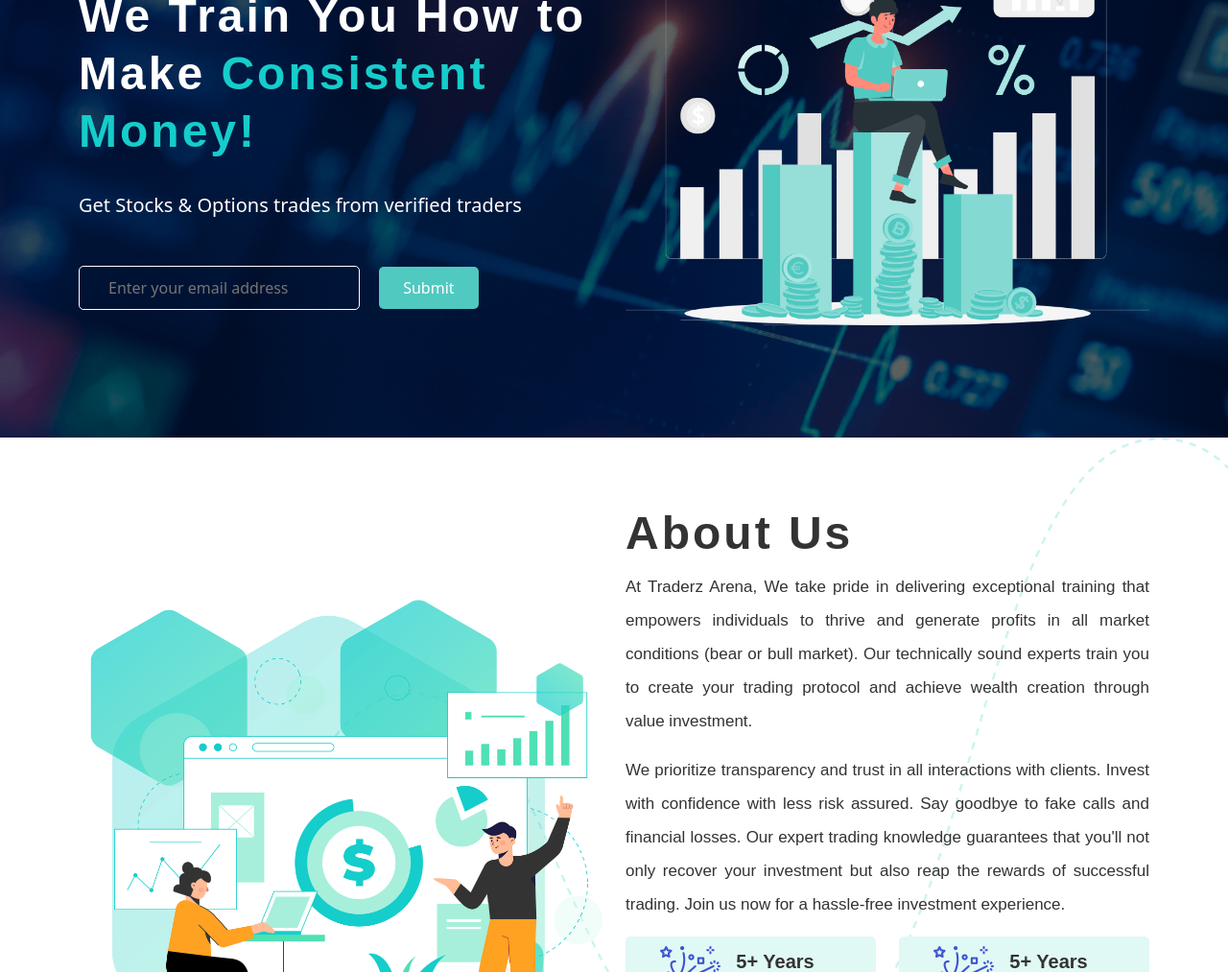
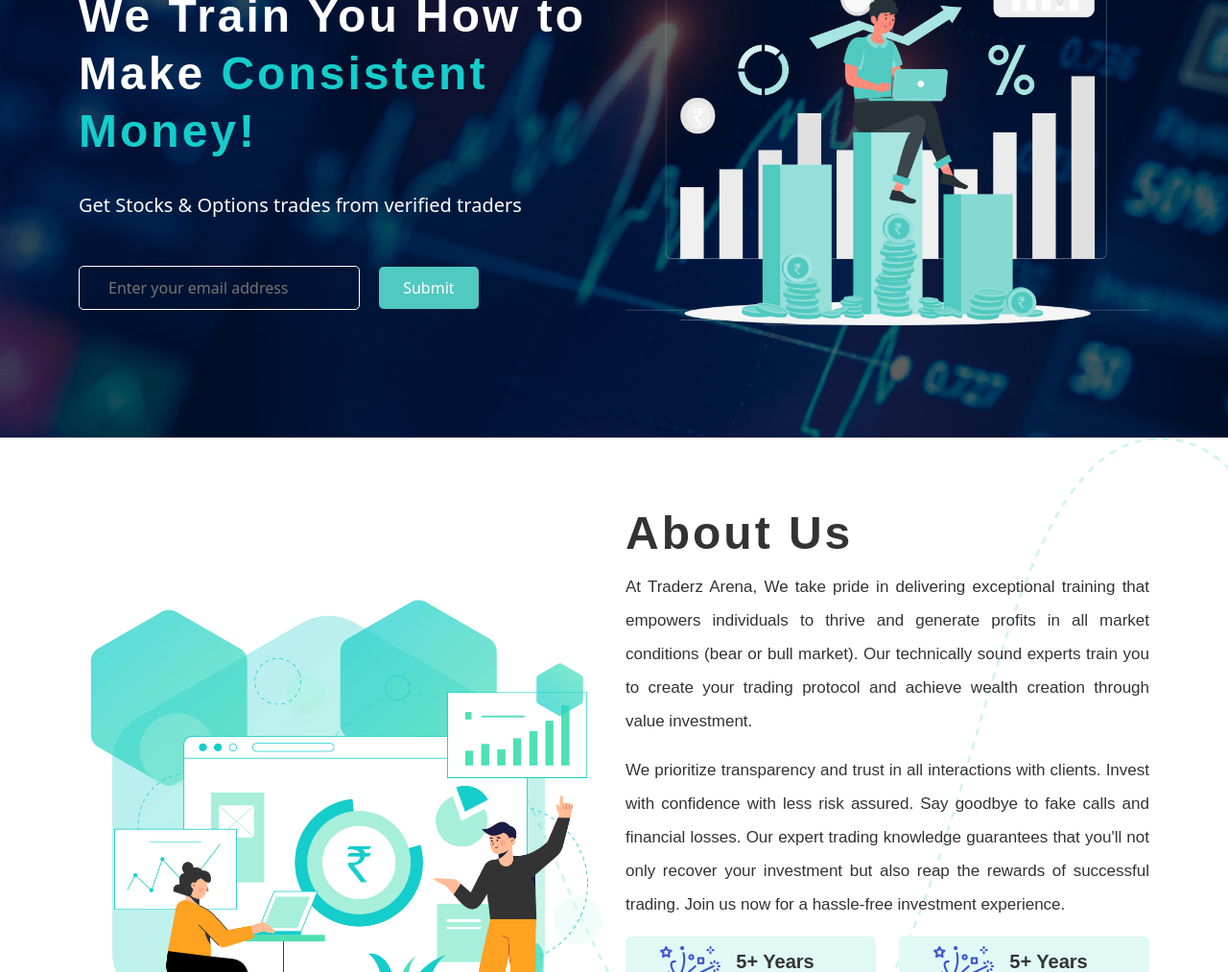
Before and after one commit to Sanjithgokul/traderz-arena, a PHP site: page / in a window 1280 px wide. Shown: the part 510-1523 px from the top of the page at 96% size. Run offline with PHP 8.4, Linux system fonts and the light colour scheme.

Commit message:
homepage updated

```diff
--- /dev/null
+++ b/common-js.php
@@ -0,0 +1,2 @@
+<script src="/js/bootstrap.bundle.min.js"></script>
+<script src="/js/jquery-3.6.0.min.js"></script>
--- a/contact.php
+++ b/contact.php
@@ -85,8 +85,7 @@
     </section>
 
     <?php include("footer.php"); ?>
-    <script src="./js/bootstrap.bundle.min.js"></script>
-    <script src="./js/jquery-3.6.0.min.js"></script>
+    <?php include("common-js.php"); ?>
     <script>
        $(document).ready(function() {
         $("#emailForm").submit(function(event) {
--- a/index.php
+++ b/index.php
@@ -26,7 +26,7 @@
                     </div>
                 </div>
                 <div class="col-md-12 col-lg-6 col-xl-6 d-flex">
-                    <img width="100%" height="100%" loading="lazy" src="./images/section-1-img.webp" title="traderz-arena" alt="traderz-arena">
+                    <img width="100%" height="100%" loading="lazy" src="./images/home-page-banner.webp" title="traderz-arena" alt="traderz-arena">
                 </div>
             </div>
         </div>
@@ -37,7 +37,7 @@
             <div class="container">
                 <div class="row justify-content-center align-items-center reverse">
                     <div class="col-sm-12 col-md-12 col-lg-6">
-                        <img width="100%" height="100%" loading="lazy" src="./images/section-2-img.webp" title="traderz-arena" alt="traderz-arena">
+                        <img width="100%" height="100%" loading="lazy" src="./images/home-sec-2.webp" title="traderz-arena" alt="traderz-arena">
                     </div>
                     <div class="col-sm-12 col-md-12 col-lg-6">
                         <h2 class="heading text-bold text-gray">About Us</h2>
@@ -381,8 +381,7 @@
         </div>
     </section>
     <?php include("footer.php"); ?>
-    <script src="/js/bootstrap.bundle.min.js"></script>
-    <script src="/js/jquery-3.6.0.min.js"></script>
+    <?php include("common-js.php"); ?>
     <script>
        $(document).ready(function() {
         $("#emailForm").submit(function(event) {
```
Also changed, not shown: images/home-page-banner.webp (added), images/home-sec-2.webp (added).
